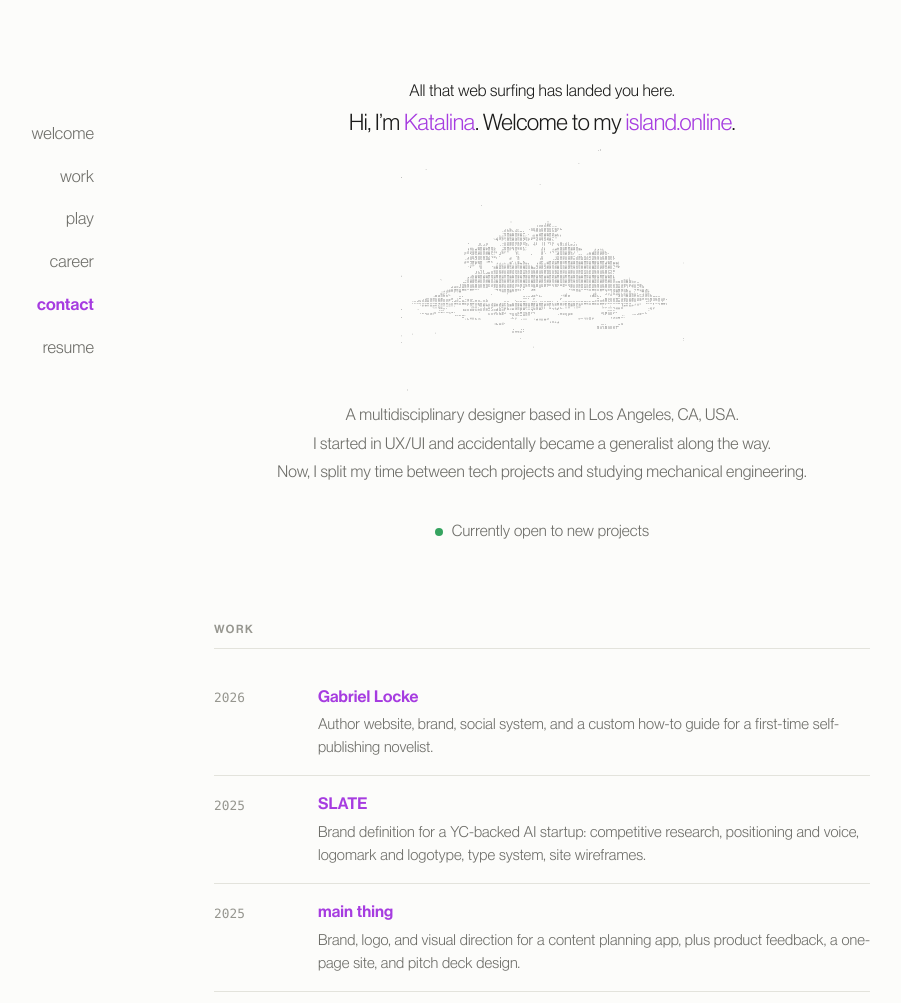
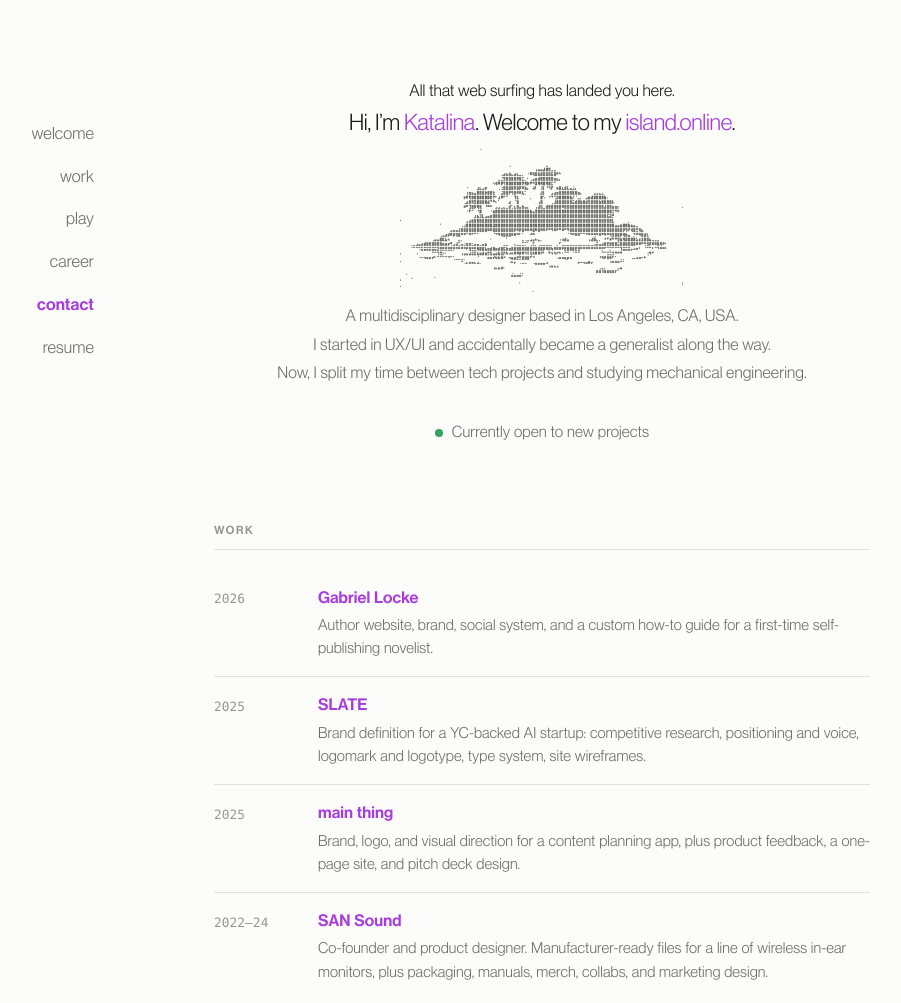
Before and after one commit to katatouille/katalina-portfolio, a plain HTML site: page index.html in a window 1280 px wide. Shown: the top 1003 px of the page, without its empty margins (98-999 px from the left). Drawn offline with Linux system fonts and the light colour scheme.

Commit message:
Replace welcome island art with the vector SVG version
Optimized 2.7MB export down to 180KB (svgo, same appearance,
verified side-by-side). Original parked in assets/_originals/welcome/.
Renders sharper than the old PNG and needs no @2x variant.

```diff
--- a/css/style.css
+++ b/css/style.css
@@ -180,7 +180,7 @@ a.plain:hover { color: var(--accent); }
 .island {
   display: block;
   margin: 0 auto .6rem;
-  width: 283px;                 /* native size — the dot art blurs if scaled up */
+  width: 284px;                 /* vector now, so this is just the chosen display size */
   max-width: 100%;
   height: auto;
   opacity: .92;
--- a/index.html
+++ b/index.html
@@ -41,9 +41,8 @@
       <span class="accent">island.online</span>.
     </p>
 
-    <img class="island" src="assets/welcome/island.png"
-         srcset="assets/welcome/island.png 1x, assets/welcome/island@2x.png 2x"
-         width="283" height="242" alt="A small island drawn in dots" />
+    <img class="island" src="assets/welcome/island.svg"
+         width="284" height="143" alt="A small island drawn in dots" />
 
     <p class="hello-sub">
       A multidisciplinary designer based in Los Angeles, CA, USA.<br />
```
Also changed, not shown: assets/welcome/island.svg (added).
